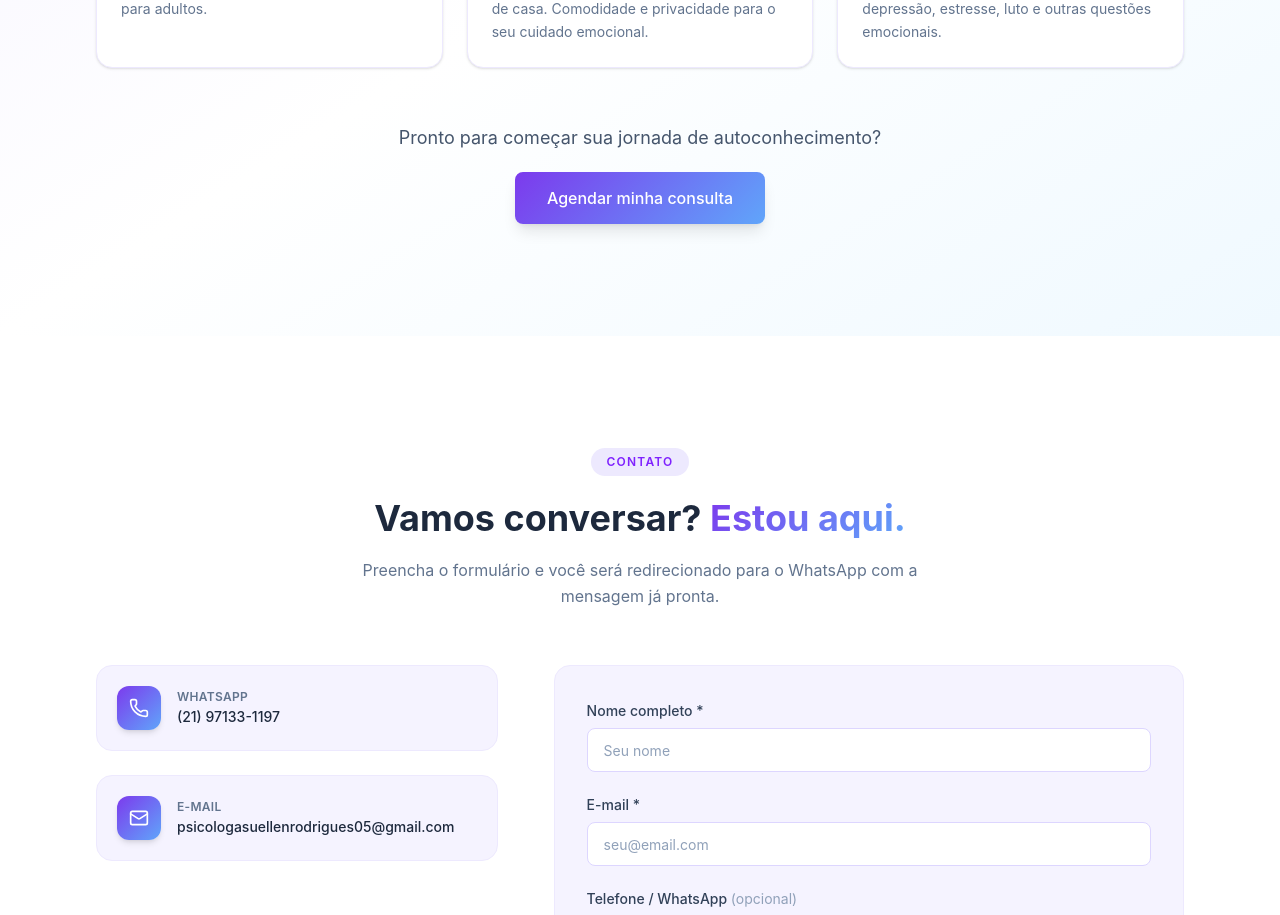
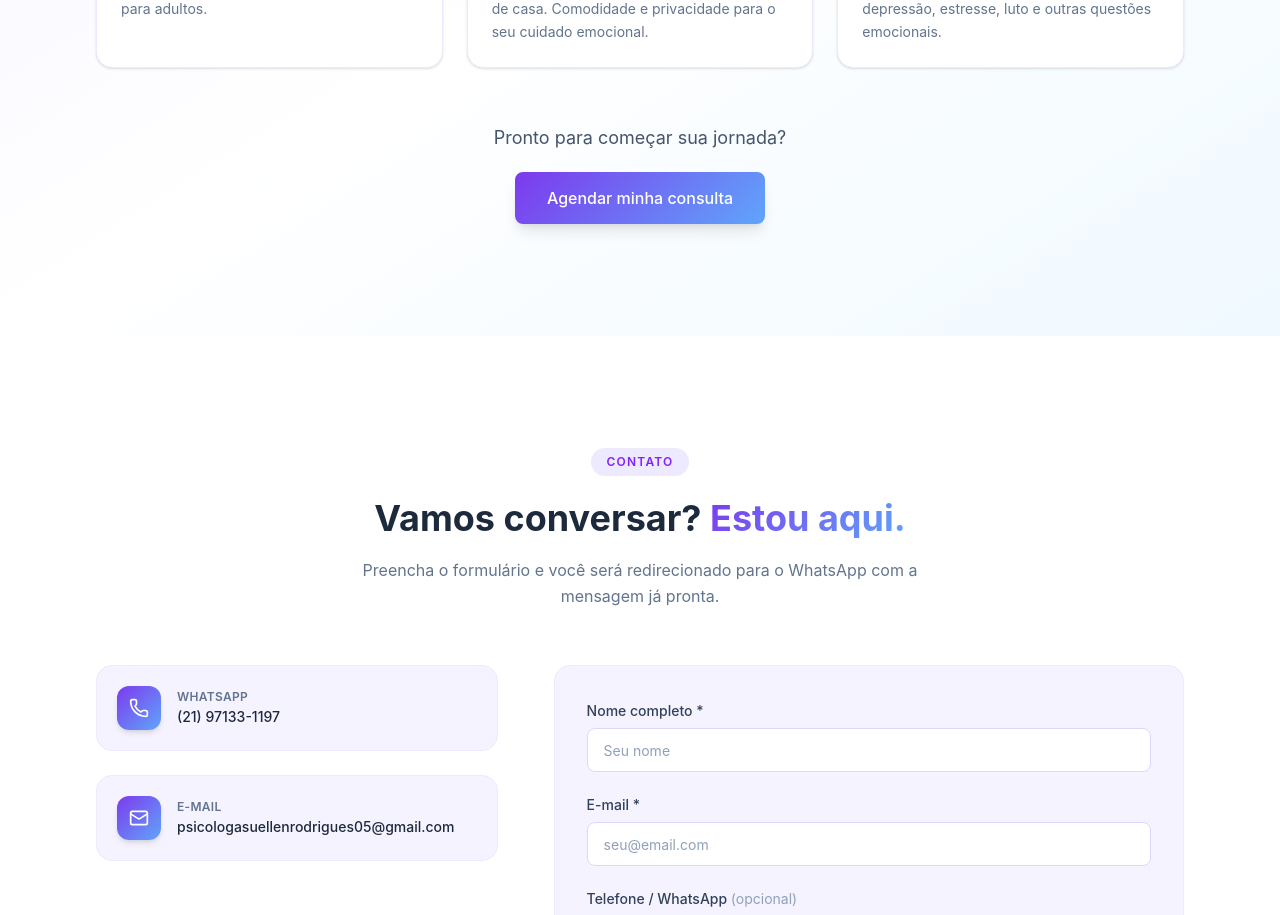
Before and after one commit to chrmartins/suellen-site, a React (Vite) app: page / in a window 1280 px wide. Shown: the part 2180-3095 px from the top of the page. Built offline with nearby package versions, Linux system fonts and the light colour scheme.

Commit message:
fix: texto serviços

```diff
--- a/src/components/Services.tsx
+++ b/src/components/Services.tsx
@@ -69,7 +69,7 @@ export default function Services() {
         {/* CTA */}
         <div className="text-center mt-14">
           <p className="text-slate-600 mb-5 text-lg">
-            Pronto para começar sua jornada de autoconhecimento?
+            Pronto para começar sua jornada?
           </p>
           <Button size="lg" onClick={scrollToContact}>
             Agendar minha consulta
```
